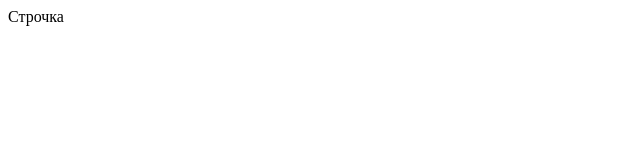
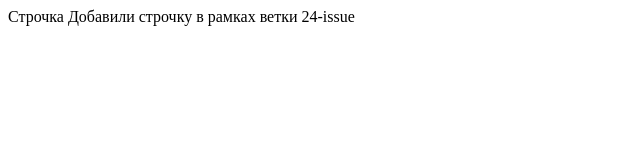
Before and after one commit to MolderrOff/remote-test-2, a plain HTML site: page index.html in a window 1280 px wide. Shown: the whole page, without its empty margins (0-640 px from the left). Drawn offline with Linux system fonts and the light colour scheme.

Commit message:
Update index.html
Добавили строчку ветка 24-issue

```diff
--- a/index.html
+++ b/index.html
@@ -1,3 +1,4 @@
 <Doctype html>
   <a href><a>
     <a>Строчка </a>
+    <a>Добавили строчку в рамках ветки 24-issue</a>
```
